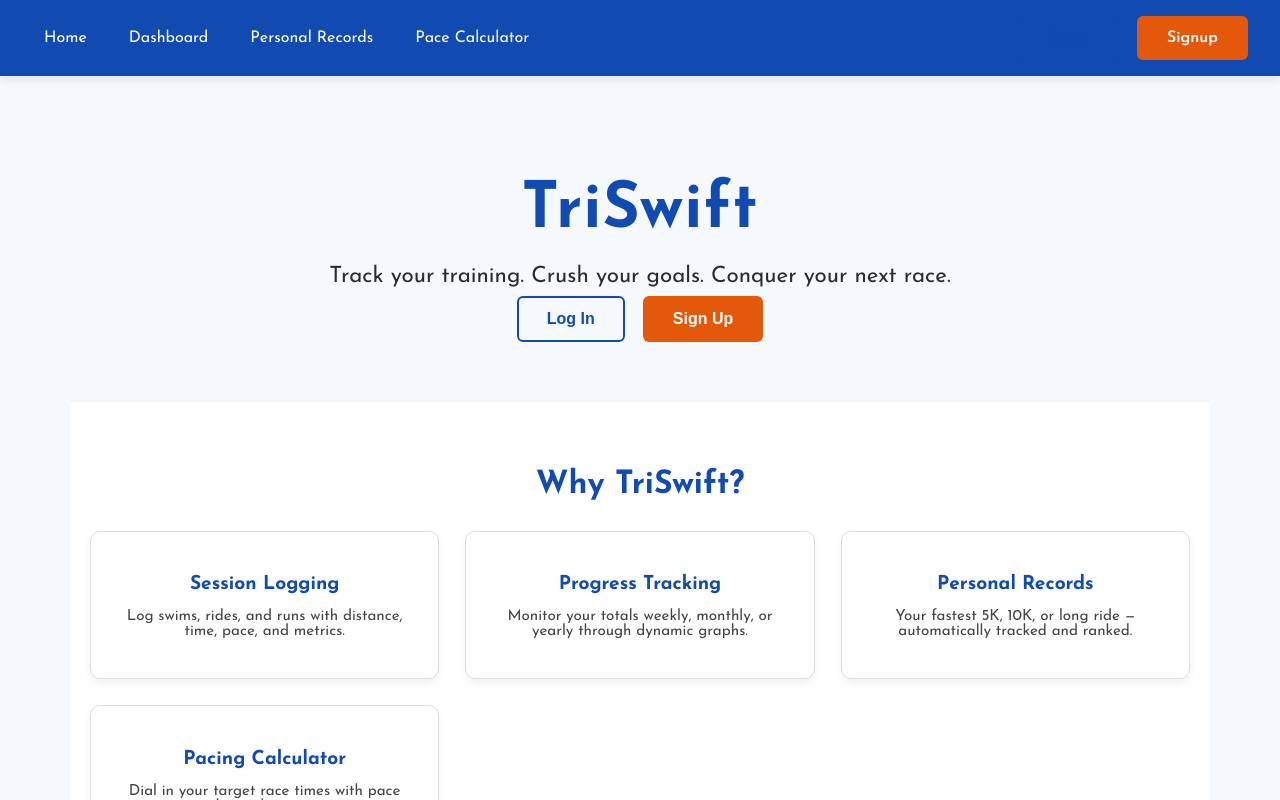
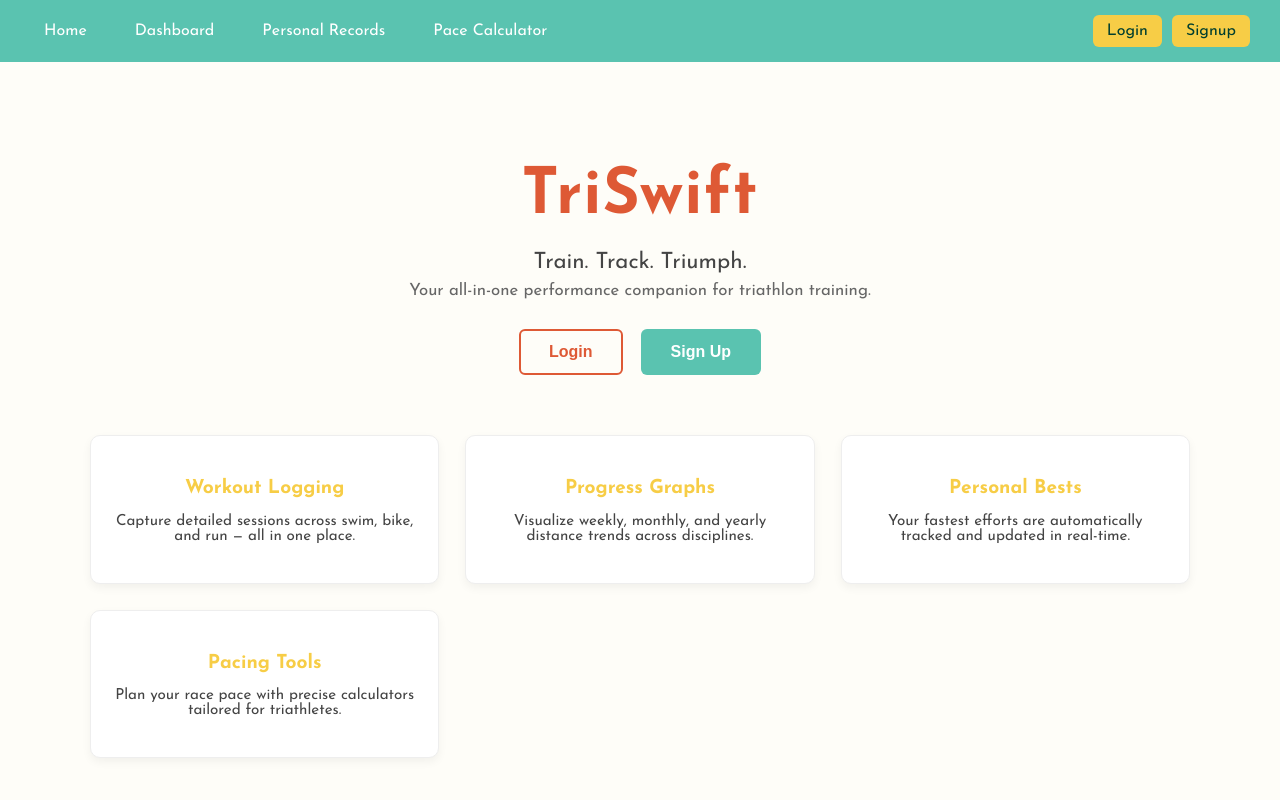
Before and after one commit to samw0907/TriSwift, a React (Create React App) app in the folder frontend/: page / in a window 1280 px wide. Shown: the top 800 px of the page. Built offline with nearby package versions, Linux system fonts and the light colour scheme.

Commit message:
pallet 3, quite nice, not especially vibrant

```diff
--- a/frontend/src/components/Navbar.tsx
+++ b/frontend/src/components/Navbar.tsx
@@ -1,6 +1,7 @@
 import React, { useContext } from 'react';
 import { Link, useNavigate } from 'react-router-dom';
 import { AuthContext } from '../context/AuthContext';
+import '../index.css';
 import '../styles/navbar.css';
 
 const Navbar: React.FC = () => {
@@ -15,21 +16,21 @@ const Navbar: React.FC = () => {
   };
 
   return (
-    <nav className="navbar-blue">
-      <div className="navbar-left">
-        <Link to="/home" className="nav-link">Home</Link>
-        <Link to="/dashboard" className="nav-link">Dashboard</Link>
-        <Link to="/records" className="nav-link">Personal Records</Link>
-        <Link to="/paceCalculator" className="nav-link">Pace Calculator</Link>
+    <nav className="navbar">
+      <div className="nav-links">
+        <Link to="/home">Home</Link>
+        <Link to="/dashboard">Dashboard</Link>
+        <Link to="/records">Personal Records</Link>
+        <Link to="/paceCalculator">Pace Calculator</Link>
       </div>
-      <div className="navbar-right">
+      <div className="nav-auth">
         {!auth.isAuthenticated ? (
           <>
-            <Link to="/login" className="btn nav-btn login-btn">Login</Link>
-            <Link to="/signup" className="btn nav-btn signup-btn">Signup</Link>
+            <Link to="/login" className="nav-btn">Login</Link>
+            <Link to="/signup" className="nav-btn">Signup</Link>
           </>
         ) : (
-          <button onClick={handleLogout} className="btn nav-btn logout-btn">Logout</button>
+          <button onClick={handleLogout} className="logout-btn">Logout</button>
         )}
       </div>
     </nav>
--- a/frontend/src/pages/LandingPage.tsx
+++ b/frontend/src/pages/LandingPage.tsx
@@ -4,58 +4,45 @@ import "../styles/landing.css";
 
 const LandingPage: React.FC = () => {
   return (
-    <div className="landing-hero">
+    <div className="landing-palette3">
       <div className="hero-content">
         <h1 className="hero-title">TriSwift</h1>
-        <p className="hero-tagline">
-          Track your training. Crush your goals. Conquer your next race.
+        <p className="hero-subtitle">Train. Track. Triumph.</p>
+        <p className="hero-description">
+          Your all-in-one performance companion for triathlon training.
         </p>
-        <div className="hero-buttons">
+        <div className="cta-buttons">
           <Link to="/login">
-            <button className="btn login-btn">Log In</button>
+            <button className="btn btn-outline">Login</button>
           </Link>
           <Link to="/signup">
-            <button className="btn signup-btn">Sign Up</button>
+            <button className="btn btn-solid">Sign Up</button>
           </Link>
         </div>
       </div>
 
-      <section className="features-section">
-        <h2 className="features-heading">Why TriSwift?</h2>
-        <div className="features-grid">
+      <section className="feature-grid">
         <div className="feature-card">
-            <h3>Session Logging</h3>
-            <p>
-              Log swims, rides, and runs with distance, time, pace, and metrics.
-            </p>
+          <h3>Workout Logging</h3>
+          <p>Capture detailed sessions across swim, bike, and run — all in one place.</p>
         </div>
         <div className="feature-card">
-            <h3>Progress Tracking</h3>
-            <p>
-              Monitor your totals weekly, monthly, or yearly through dynamic
-              graphs.
-            </p>
+          <h3>Progress Graphs</h3>
+          <p>Visualize weekly, monthly, and yearly distance trends across disciplines.</p>
         </div>
         <div className="feature-card">
-            <h3>Personal Records</h3>
-            <p>
-              Your fastest 5K, 10K, or long ride — automatically tracked and
-              ranked.
-            </p>
+          <h3>Personal Bests</h3>
+          <p>Your fastest efforts are automatically tracked and updated in real-time.</p>
         </div>
         <div className="feature-card">
-            <h3>Pacing Calculator</h3>
-            <p>
-              Dial in your target race times with pace and speed estimates.
-            </p>
-          </div>
+          <h3>Pacing Tools</h3>
+          <p>Plan your race pace with precise calculators tailored for triathletes.</p>
         </div>
       </section>
 
-      <footer className="landing-footer">
-        Whether you're chasing your first triathlon or your next PR — TriSwift
-        has you covered.
-      </footer>
+      <p className="tagline">
+        Whether you're chasing your first finish or next podium — TriSwift has your back.
+      </p>
     </div>
   );
 };
--- a/frontend/src/styles/landing.css
+++ b/frontend/src/styles/landing.css
@@ -1,7 +1,7 @@
-.landing-hero {
+.landing-palette3 {
   font-family: "Josefin Sans", sans-serif;
-  background: #f6f9fc;
-  color: #2c2c2c;
+  background: #fefdf8;
+  color: #1f1f1f;
   min-height: 100vh;
   padding: 60px 20px;
   display: flex;
@@ -12,14 +12,14 @@
 
 .hero-title {
   font-size: 4rem;
-  color: #114AB1;
+  color: #de5935; /* warm red-orange */
   letter-spacing: 1px;
   margin-bottom: 10px;
 }
 
-.hero-tagline {
+.hero-subtitle {
   font-size: 1.4rem;
-  color: #2c2c2c;
+  color: #444;
   font-weight: 400;
   margin-bottom: 8px;
 }
@@ -28,10 +28,10 @@
   font-size: 1.05rem;
   max-width: 640px;
   margin: 0 auto 30px;
-  color: #555;
+  color: #666;
 }
 
-.hero-buttons {
+.cta-buttons {
   display: flex;
   gap: 18px;
   margin-bottom: 60px;
@@ -49,53 +49,44 @@
   border: 2px solid transparent;
 }
 
-.btn.login-btn {
+.btn-outline {
   background: transparent;
-  border: 2px solid #114AB1;
-  color: #114AB1;
+  border: 2px solid #de5935;
+  color: #de5935;
 }
 
-.btn.login-btn:hover {
-  background-color: #114AB1;
+.btn-outline:hover {
+  background-color: #de5935;
   color: white;
   transform: scale(1.04);
 }
 
-.btn.signup-btn {
-  background-color: #E4580B;
+.btn-solid {
+  background-color: #5ac3b0; /* mint green */
   color: white;
 }
 
-.btn.signup-btn:hover {
-  background-color: #c04407;
+.btn-solid:hover {
+  background-color: #44b2a0;
   transform: scale(1.04);
 }
 
-.features-section {
-  padding: 40px 20px;
-  background: #ffffff;
-}
-
-.features-heading {
-  font-size: 2rem;
-  color: #114AB1;
-  margin-bottom: 30px;
-}
-
-.features-grid {
+.feature-grid {
   display: grid;
   grid-template-columns: repeat(auto-fit, minmax(260px, 1fr));
   gap: 26px;
+  width: 100%;
   max-width: 1100px;
-  margin: 0 auto;
+  margin: 0 auto 50px;
+  padding: 0 20px;
 }
 
 .feature-card {
-  background-color: #ffffff;
-  border: 1px solid #ddd;
+  background-color: white;
+  border: 1px solid #eee;
   border-radius: 10px;
   padding: 24px;
-  box-shadow: 0 4px 10px rgba(0, 0, 0, 0.06);
+  box-shadow: 0 4px 10px rgba(0, 0, 0, 0.05);
   transition: transform 0.3s ease;
 }
 
@@ -105,7 +96,7 @@
 
 .feature-card h3 {
   font-size: 1.2rem;
-  color: #114AB1;
+  color: #f7cd46; /* gold */
   margin-bottom: 8px;
 }
 
@@ -114,9 +105,10 @@
   font-size: 0.95rem;
 }
 
-.landing-footer {
+.tagline {
   margin-top: 40px;
   font-size: 1rem;
-  color: #555;
-  padding: 20px;
+  color: #777;
+  max-width: 720px;
+  line-height: 1.5;
 }
--- a/frontend/src/styles/navbar.css
+++ b/frontend/src/styles/navbar.css
@@ -1,90 +1,79 @@
-.navbar-blue {
+.navbar {
   display: flex;
   justify-content: space-between;
   align-items: center;
-  background-color: #114AB1;
-  padding: 16px 32px;
-  box-shadow: 0 4px 8px rgba(0, 0, 0, 0.08);
+  background: #5ac3b0;
+  padding: 15px 30px;
   color: white;
-  font-family: "Josefin Sans", sans-serif;
-  position: sticky;
-  top: 0;
-  z-index: 1000;
+  box-shadow: 0px 4px 6px rgba(0, 0, 0, 0.1);
 }
 
-.navbar-left,
-.navbar-right {
+.nav-links {
   display: flex;
-  align-items: center;
-  gap: 18px;
-  flex-wrap: wrap;
+  gap: 20px;
 }
 
-.nav-link {
+.nav-links a {
   color: white;
   text-decoration: none;
-  font-size: 1rem;
-  padding: 8px 12px;
+  font-size: 16px;
+  padding: 8px 14px;
   border-radius: 6px;
-  transition: background 0.3s ease;
+  transition: background 0.3s ease-in-out;
 }
 
-.nav-link:hover {
-  background-color: #6793AC;
+.nav-links a:hover {
+  background-color: #44b2a0;
+}
+
+.nav-auth {
+  display: flex;
+  gap: 10px;
 }
 
 .nav-btn {
-  font-size: 0.95rem;
-  font-weight: 600;
-  padding: 10px 18px;
-  border: none;
+  background: #f7cd46;
+  color: #013f2f;
+  padding: 8px 14px;
+  text-decoration: none;
   border-radius: 6px;
-  cursor: pointer;
-  transition: all 0.25s ease;
+  transition: background 0.3s ease-in-out;
 }
 
-.login-btn {
-  background-color: transparent;
-  color: #FFD372;
-  border: 2px solid #FFD372;
-}
-
-.login-btn:hover {
-  background-color: #FFD372;
-  color: #114AB1;
-}
-
-.signup-btn {
-  background-color: #E4580B;
+.nav-btn:hover {
+  background: #e0b934;
   color: white;
 }
 
-.signup-btn:hover {
-  background-color: #c74803;
-}
-
 .logout-btn {
-  background-color: #6793AC;
+  background: #de5935;
   color: white;
+  padding: 8px 14px;
+  border: none;
+  cursor: pointer;
+  border-radius: 6px;
+  transition: background 0.3s ease-in-out;
 }
 
 .logout-btn:hover {
-  background-color: #557b93;
+  background: #c94620;
 }
 
 @media (max-width: 768px) {
-  .navbar-blue {
+  .navbar {
     flex-direction: column;
-    align-items: flex-start;
-    padding: 16px;
+    text-align: center;
+    padding: 15px;
   }
 
-  .navbar-left,
-  .navbar-right {
+  .nav-links {
     flex-direction: row;
-    justify-content: flex-start;
-    gap: 12px;
-    flex-wrap: wrap;
+    margin-top: 10px;
+  }
+
+  .nav-auth {
+    flex-direction: row;
+    gap: 10px;
     margin-top: 10px;
   }
 }
```
Lines whose indentation alone changed are shown as unchanged.
